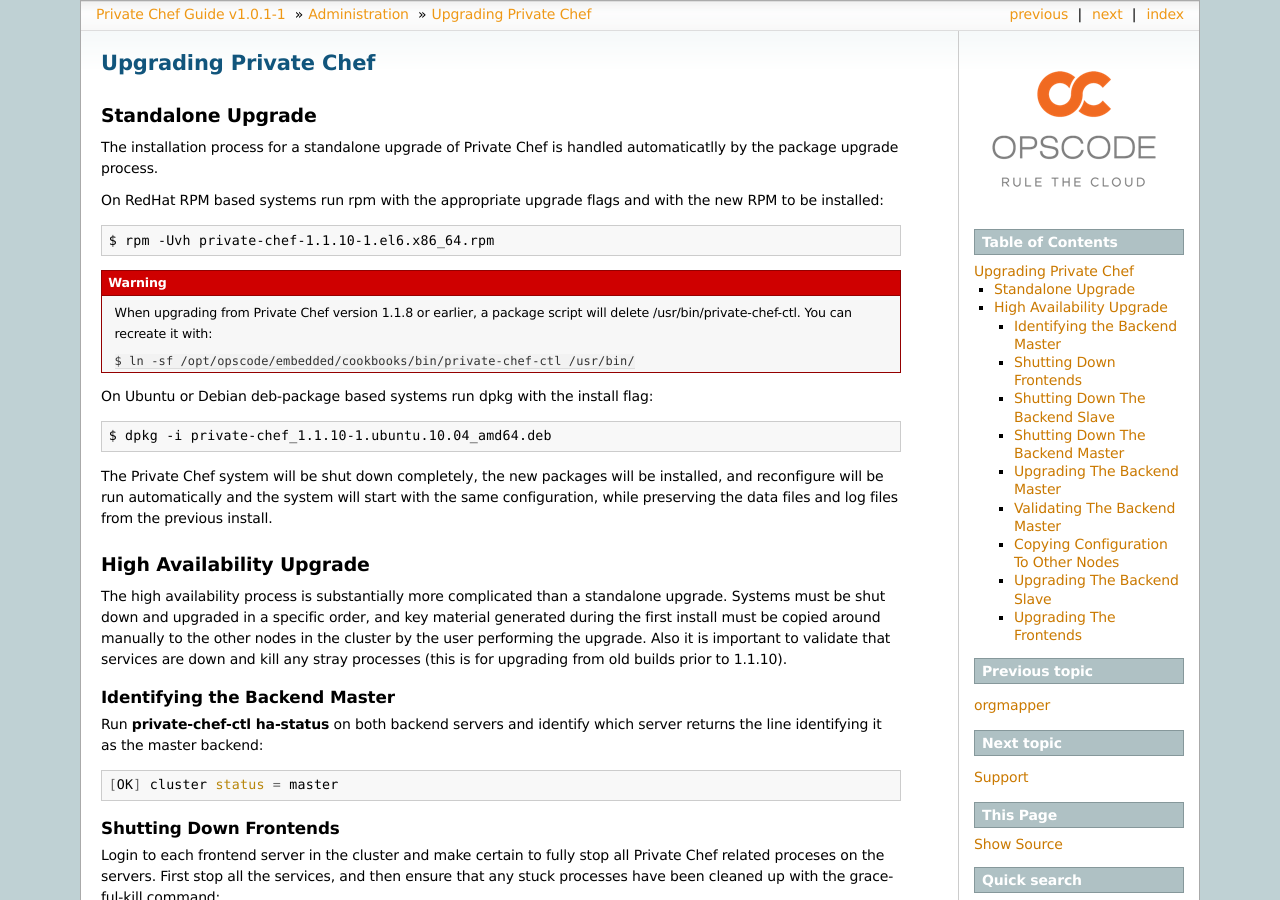
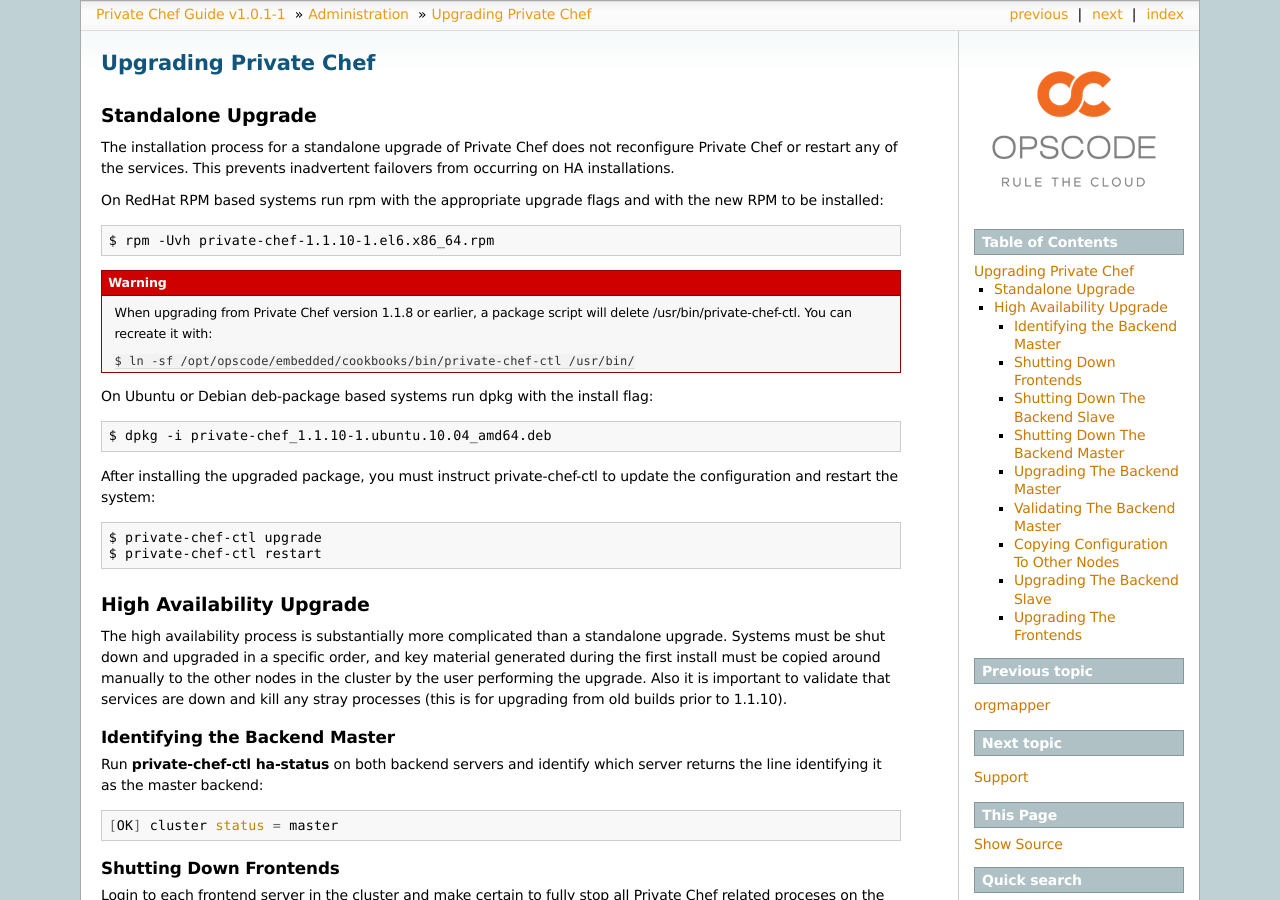
Before and after one commit to chef-boneyard/private-chef-administration, a Sphinx documentation site: the page built from source/administration/upgrading.rst, in a window 1280 px wide and 900 px high. Built offline with Sphinx 7.4.7, drawn with Linux system fonts in a browser that asks for light colours.

Commit message:
rewrite standalone upgrade instructions
HA instructions not yet fixed.

```diff
--- a/source/administration/upgrading.rst
+++ b/source/administration/upgrading.rst
@@ -12,8 +12,9 @@
 Standalone Upgrade
 ------------------
 
-The installation process for a standalone upgrade of Private Chef is handled automaticatlly
-by the package upgrade process.
+The installation process for a standalone upgrade of Private Chef does not
+reconfigure Private Chef or restart any of the services. This prevents
+inadvertent failovers from occurring on HA installations.
 
 On RedHat RPM based systems run rpm with the appropriate upgrade flags and with the new
 RPM to be installed:
@@ -36,9 +37,14 @@
 
   $ dpkg -i private-chef_1.1.10-1.ubuntu.10.04_amd64.deb
 
-The Private Chef system will be shut down completely, the new packages will be installed, and
-reconfigure will be run automatically and the system will start with the same configuration, while
-preserving the data files and log files from the previous install.
+
+After installing the upgraded package, you must instruct private-chef-ctl to
+update the configuration and restart the system:
+
+.. code-block:: bash
+
+  $ private-chef-ctl upgrade
+  $ private-chef-ctl restart
 
 .. index::
   pair: upgrade; high availabilty upgrade
```
